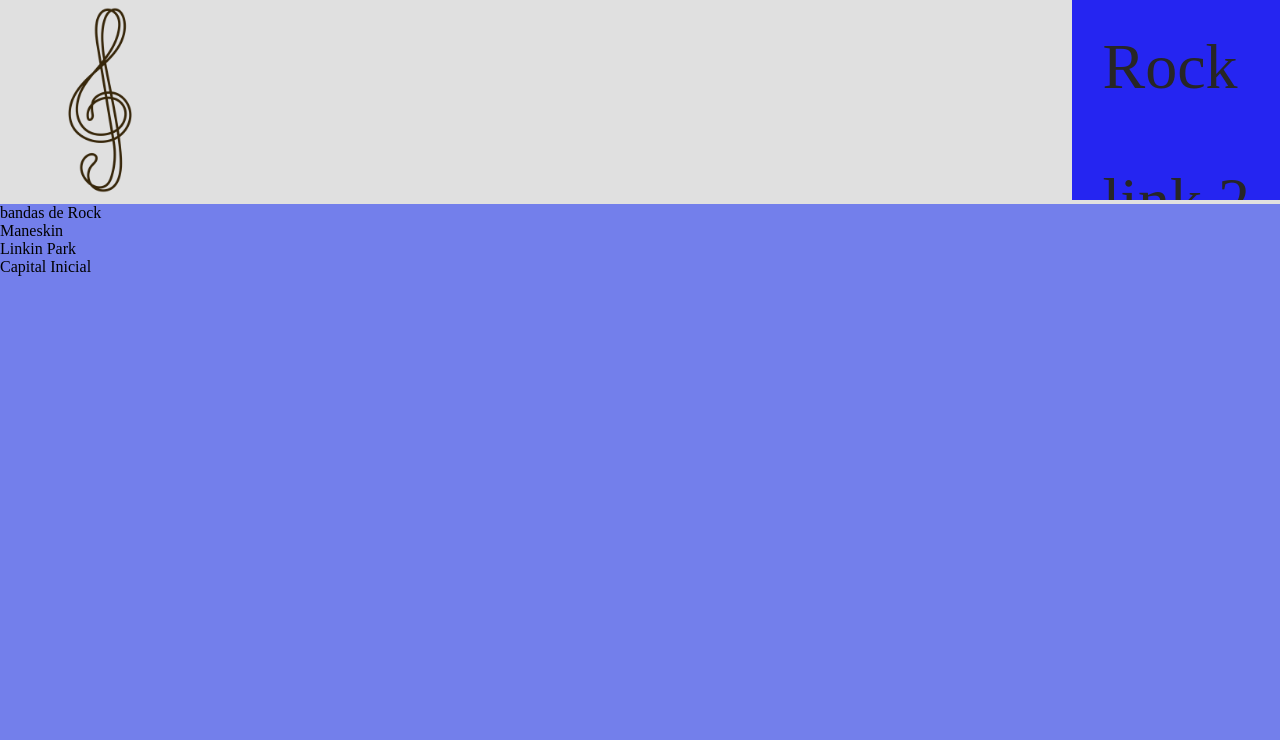
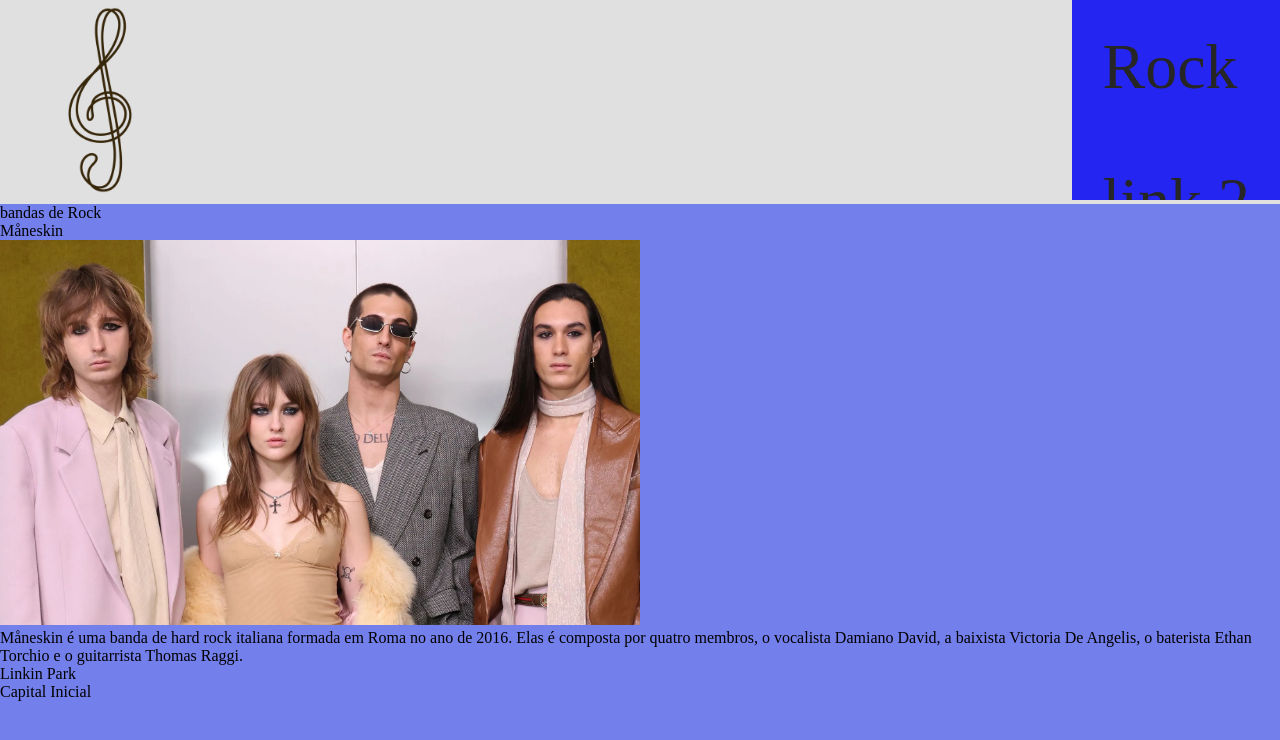
Before and after one commit to dudamaina/2i2t, a plain HTML site: page rock.html in a window 1280 px wide. Drawn offline with Linux system fonts and the light colour scheme.

Commit message:
Add files via upload

```diff
--- a/rock.html
+++ b/rock.html
@@ -27,10 +27,14 @@
         <div>
             bandas de Rock
         </div>
-        <div class="Maneskin"></div>
-        <div>Maneskin</div>
+        <div class="Måneskin"></div>
+        <div>Måneskin</div>
+        <div> <img class="img-ini" src="./img/maneskin.webp" alt=""></div>
+        Måneskin é uma banda de hard rock italiana formada em Roma no ano de 2016. Elas é composta por quatro membros, o vocalista
+        Damiano David, a baixista Victoria De Angelis, o baterista Ethan Torchio e o guitarrista Thomas Raggi.
         <div class="Linkin"></div>
         <div>Linkin Park</div>
+
         <div class="Capital"></div>
         <div>Capital Inicial</div>
 
```
